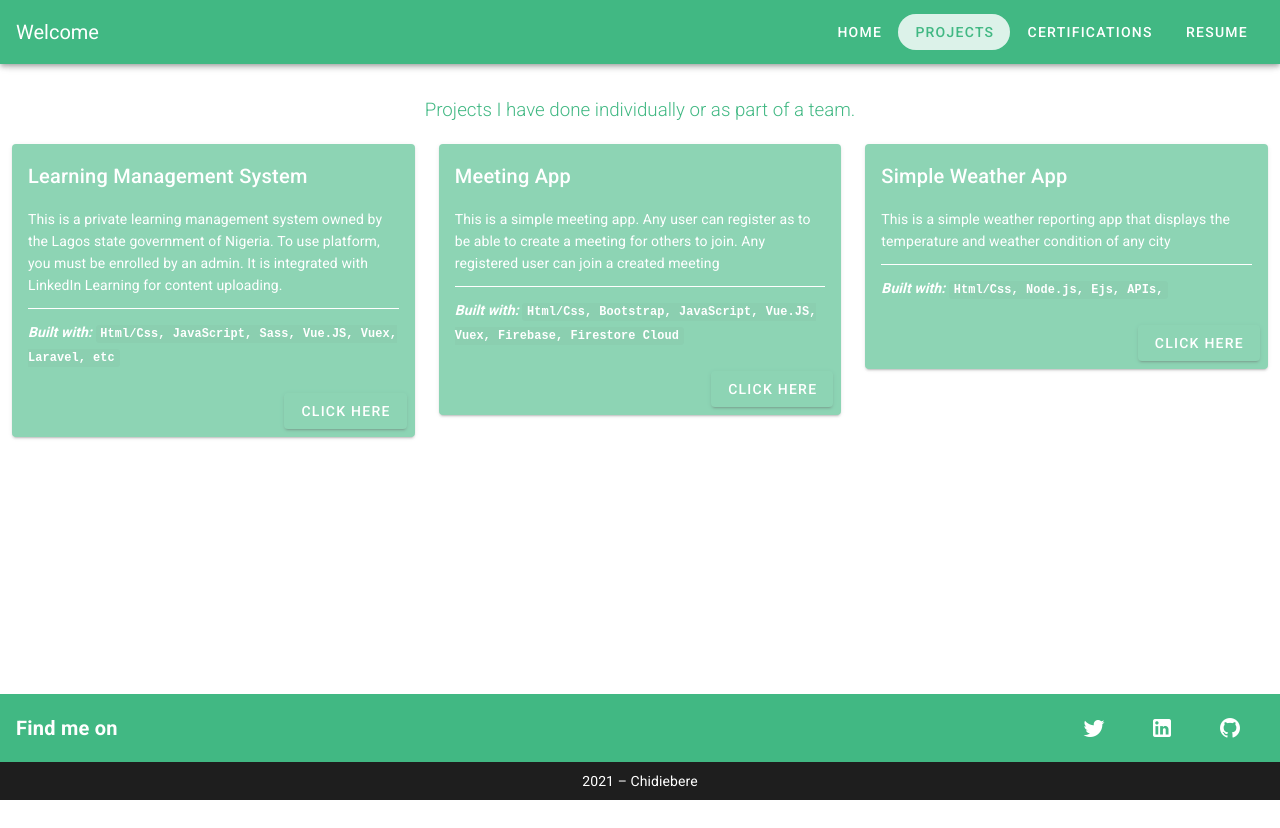
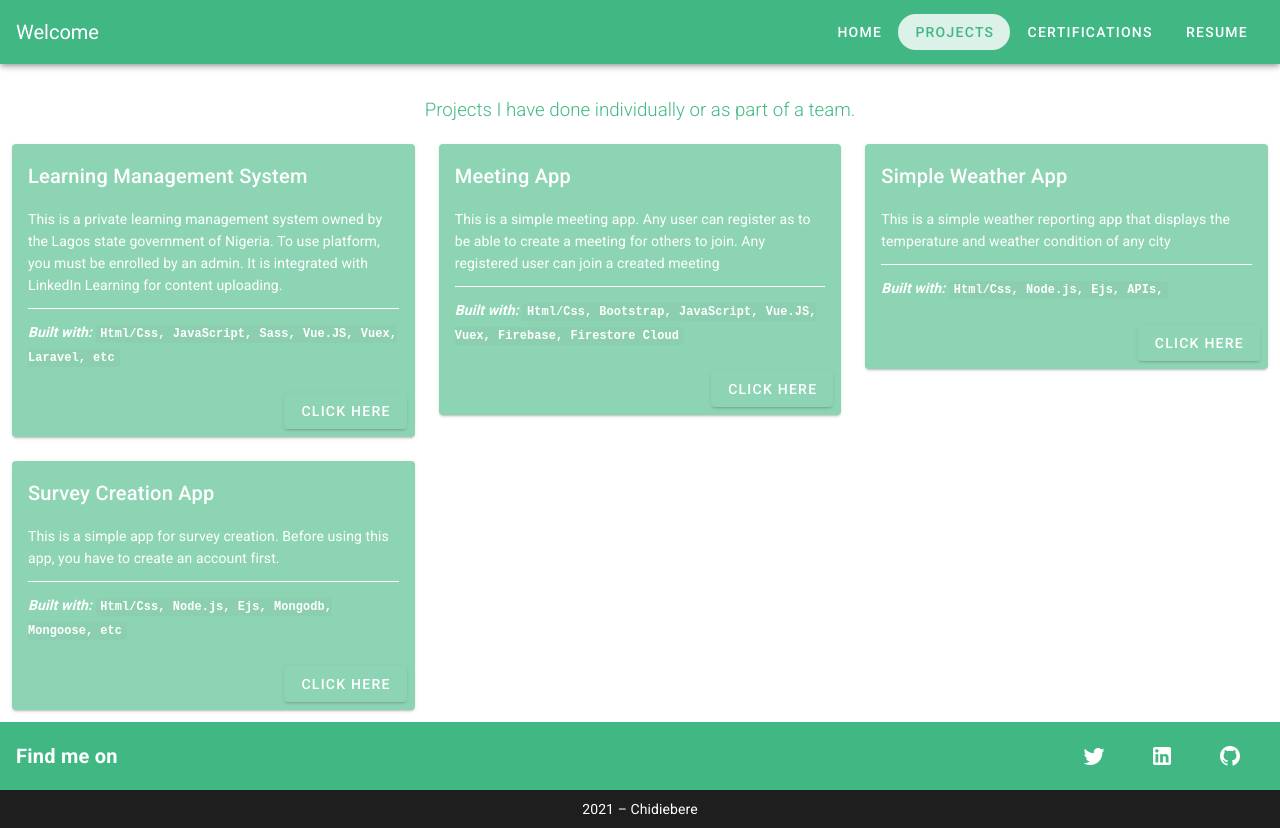
Before and after one commit to tegajunior/latest-personal-website, a Vue app: page /projects in a window 1280 px wide. Before the commit the page ends 800 px from the top, so only its background shows below. Built offline with nearby package versions, Linux system fonts and the light colour scheme.

Commit message:
added survey creation app

```diff
--- a/src/views/Projects.vue
+++ b/src/views/Projects.vue
@@ -65,6 +65,12 @@ export default {
         description: 'This is a simple weather reporting app that displays the temperature and weather condition of any city',
         languages: "Html/Css, Node.js, Ejs, APIs,",
         url: "https://evening-caverns-80880.herokuapp.com/"
+      },
+      {
+        title: 'Survey Creation App',
+        description: 'This is a simple app for survey creation. Before using this app, you have to create an account first.',
+        languages: "Html/Css, Node.js, Ejs, Mongodb, Mongoose, etc",
+        url: "http://waaw-survey-creator.herokuapp.com/"
       }
     ]
   })
```
